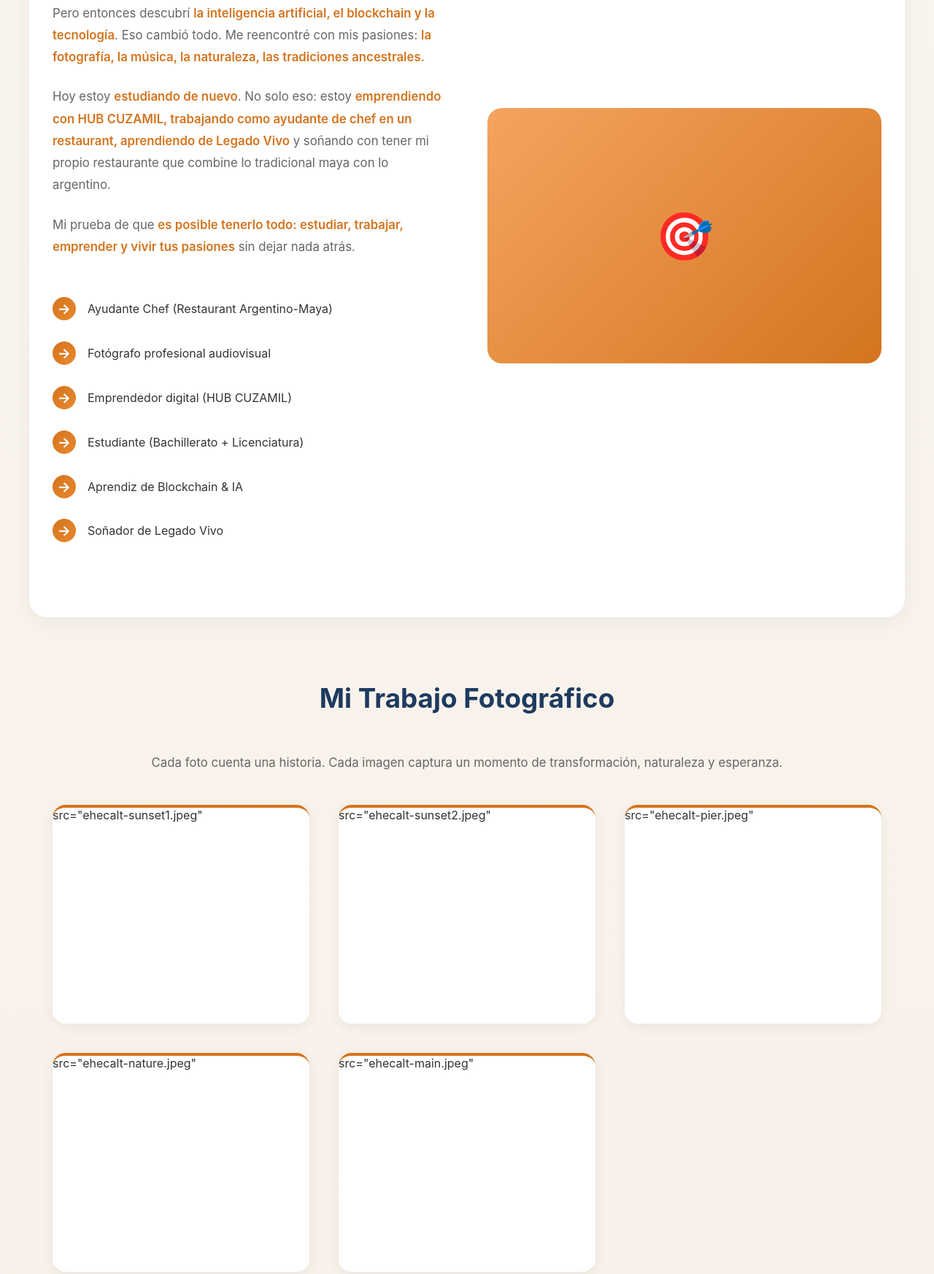
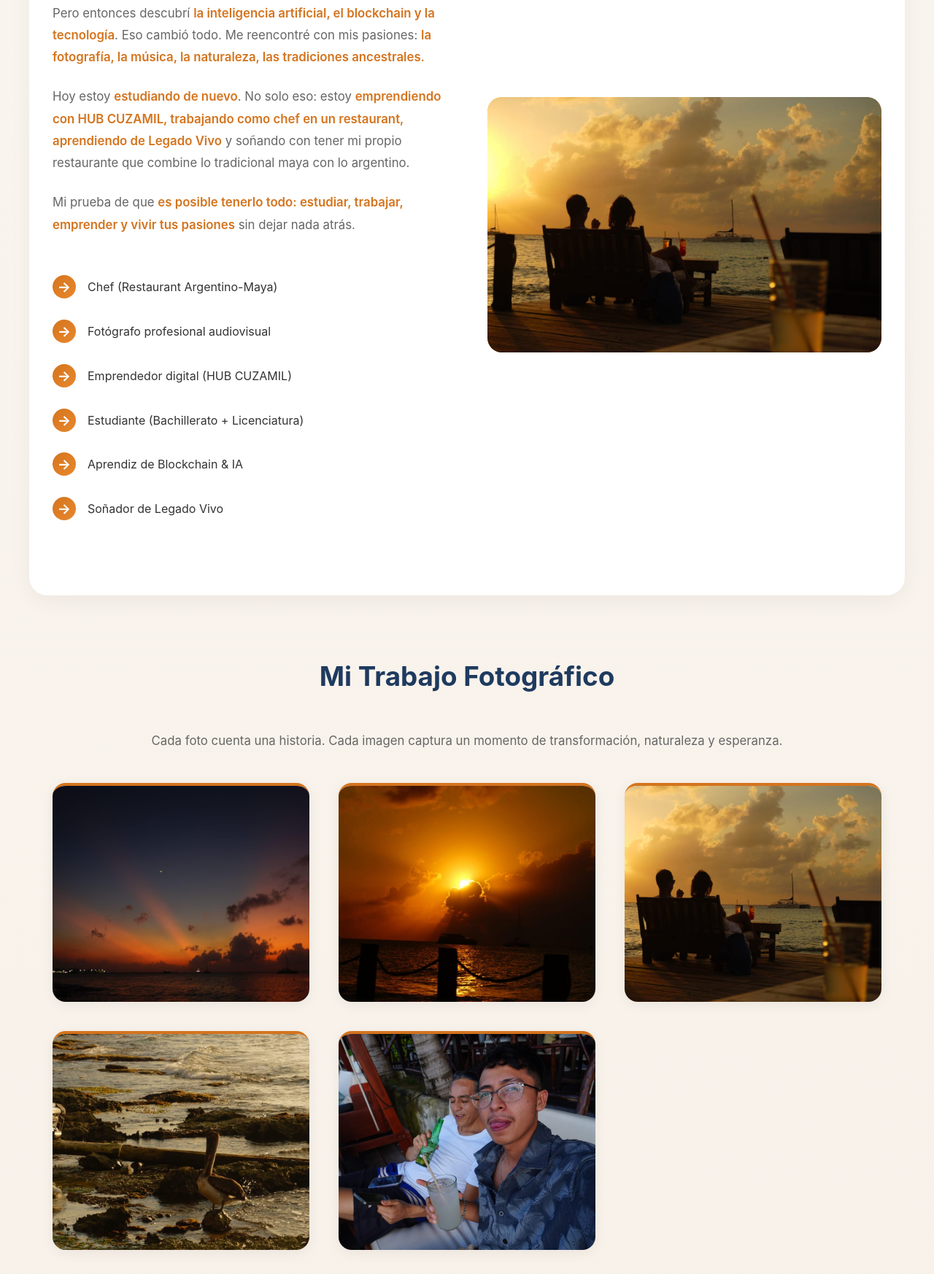
Before and after one commit to marckpersonal/Ehecalt-Campos, a plain HTML site: page index.html in a window 1280 px wide. Shown: the part 1173-2919 px from the top of the page at 73% size. Drawn offline with Linux system fonts and the light colour scheme.

Commit message:
Add files via upload

```diff
--- a/index.html
+++ b/index.html
@@ -620,12 +620,12 @@
 
                 <p>Pero entonces descubrí <strong>la inteligencia artificial, el blockchain y la tecnología</strong>. Eso cambió todo. Me reencontré con mis pasiones: <strong>la fotografía, la música, la naturaleza, las tradiciones ancestrales.</strong></p>
 
-                <p>Hoy estoy <strong>estudiando de nuevo</strong>. No solo eso: estoy <strong>emprendiendo con HUB CUZAMIL, trabajando como ayudante de chef en un restaurant, aprendiendo de Legado Vivo</strong> y soñando con tener mi propio restaurante que combine lo tradicional maya con lo argentino.</p>
+                <p>Hoy estoy <strong>estudiando de nuevo</strong>. No solo eso: estoy <strong>emprendiendo con HUB CUZAMIL, trabajando como chef en un restaurant, aprendiendo de Legado Vivo</strong> y soñando con tener mi propio restaurante que combine lo tradicional maya con lo argentino.</p>
 
                 <p>Mi prueba de que <strong>es posible tenerlo todo: estudiar, trabajar, emprender y vivir tus pasiones</strong> sin dejar nada atrás.</p>
 
                 <ul class="journey-list">
-                    <li>Ayudante Chef (Restaurant Argentino-Maya)</li>
+                    <li>Chef (Restaurant Argentino-Maya)</li>
                     <li>Fotógrafo profesional audiovisual</li>
                     <li>Emprendedor digital (HUB CUZAMIL)</li>
                     <li>Estudiante (Bachillerato + Licenciatura)</li>
@@ -633,7 +633,9 @@
                     <li>Soñador de Legado Vivo</li>
                 </ul>
             </div>
-            <div class="story-image">🎯</div>
+            <div class="story-image">
+                <img src="ehecalt-pier.jpeg" alt="Ehecalt en muelle">
+            </div>
         </div>
     </section>
 
@@ -642,19 +644,19 @@
         <p style="text-align: center; margin-bottom: 3rem; font-size: 1.05rem; color: var(--text-light);">Cada foto cuenta una historia. Cada imagen captura un momento de transformación, naturaleza y esperanza.</p>
         <div class="portfolio-grid">
             <div class="portfolio-card">
-               src="ehecalt-sunset1.jpeg"
+                <img src="ehecalt-sunset1.jpeg" alt="Atardecer en Cozumel">
             </div>
             <div class="portfolio-card">
-                src="ehecalt-sunset2.jpeg"
+                <img src="ehecalt-sunset2.jpeg" alt="Amanecer">
             </div>
             <div class="portfolio-card">
-                src="ehecalt-pier.jpeg"
+                <img src="ehecalt-pier.jpeg" alt="Muelle y reflexión">
             </div>
             <div class="portfolio-card">
-                src="ehecalt-nature.jpeg"
+                <img src="ehecalt-nature.jpeg" alt="Naturaleza y respeto">
             </div>
             <div class="portfolio-card">
-                src="ehecalt-main.jpeg"
+                <img src="ehecalt-main.jpeg" alt="Momento de conexión">
             </div>
         </div>
     </section>
```
